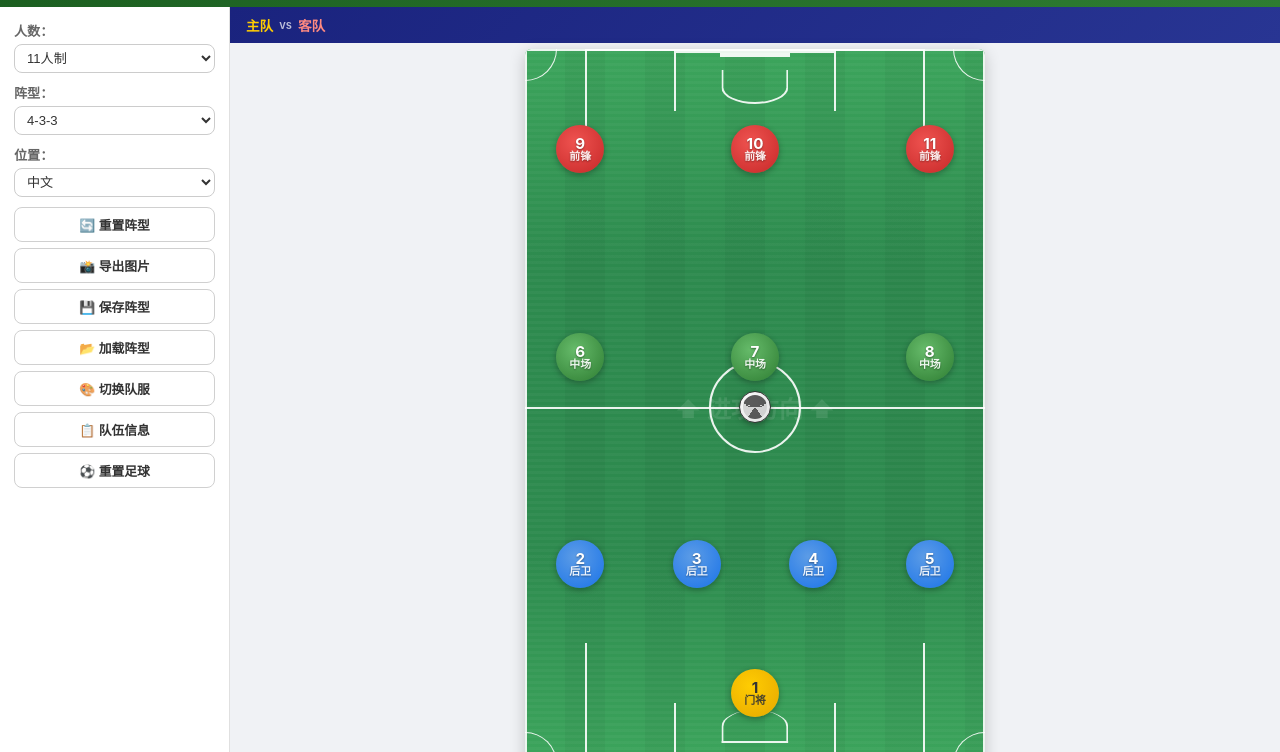
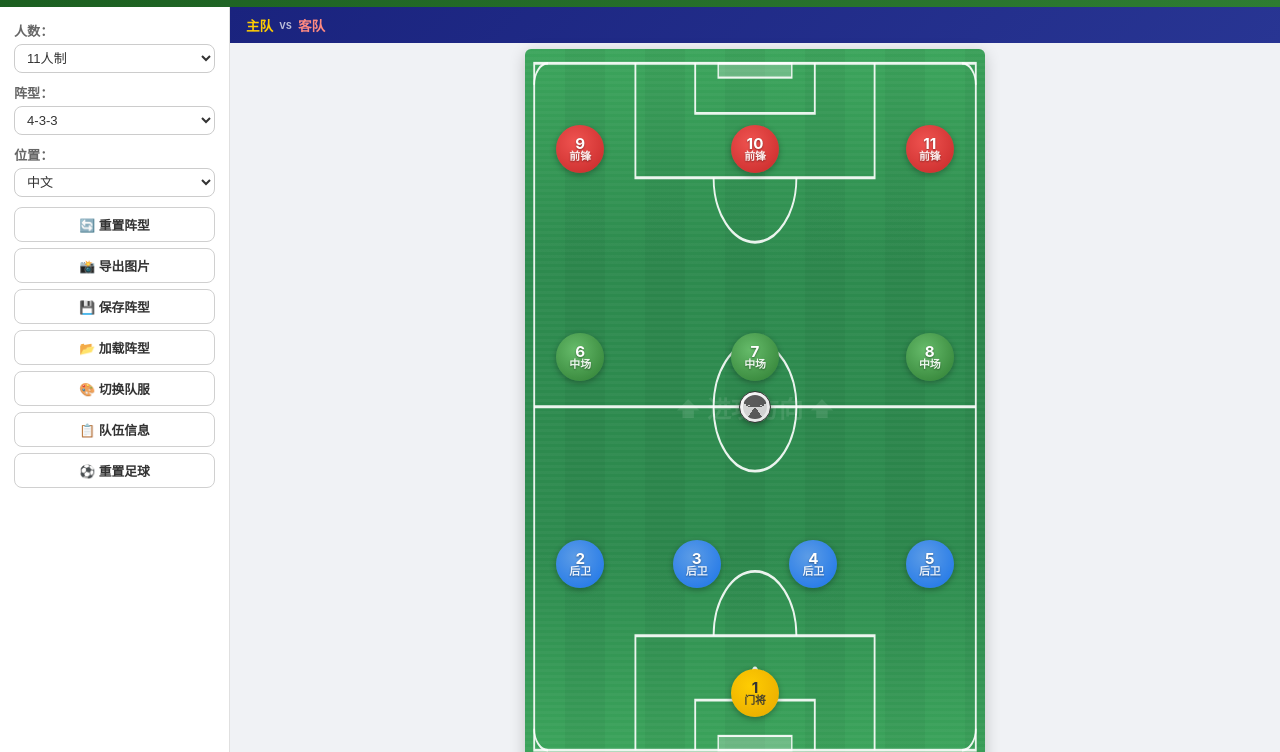
Before and after one commit to ygnehcz/Football-Tactics-Board, a plain HTML site: page index.html in a window 1280 px wide. Shown: the part 48-800 px from the top of the page. Drawn offline with nearby package versions, Linux system fonts and the light colour scheme.

Commit message:
fix: correct pitch line layout

```diff
--- a/index.html
+++ b/index.html
@@ -73,37 +73,45 @@
         <!-- 导出标签（导出时显示） -->
         <div class="export-label" id="exportLabel"></div>
 
-        <!-- 球场标记层 -->
-        <div class="field-markings">
-          <div class="field-outline"></div>
-          <div class="center-line"></div>
-          <div class="center-circle"></div>
-          <div class="center-dot"></div>
+        <!-- SVG 球场标线层 -->
+        <svg class="field-lines" viewBox="0 0 100 100" preserveAspectRatio="none">
+          <!-- 外边线 -->
+          <rect x="2" y="2" width="96" height="96" fill="none" stroke="rgba(255,255,255,0.9)" stroke-width="0.4"/>
+          <!-- 中线 -->
+          <line x1="2" y1="50" x2="98" y2="50" stroke="rgba(255,255,255,0.9)" stroke-width="0.4"/>
+          <!-- 中圈 -->
+          <circle cx="50" cy="50" r="9" fill="none" stroke="rgba(255,255,255,0.9)" stroke-width="0.4"/>
+          <!-- 中点 -->
+          <circle cx="50" cy="50" r="0.8" fill="rgba(255,255,255,0.9)"/>
 
-          <!-- 上半场标线 -->
-          <div class="penalty-area penalty-area-top">
-            <div class="penalty-spot penalty-spot-top"></div>
-            <div class="penalty-arc penalty-arc-top"></div>
-            <div class="goal-area goal-area-top">
-              <div class="goal goal-top"></div>
-            </div>
-          </div>
+          <!-- 上方大禁区 -->
+          <path d="M 24 2 L 24 18 L 76 18 L 76 2" fill="none" stroke="rgba(255,255,255,0.9)" stroke-width="0.4"/>
+          <!-- 上方小禁区 -->
+          <path d="M 37 2 L 37 9 L 63 9 L 63 2" fill="none" stroke="rgba(255,255,255,0.9)" stroke-width="0.4"/>
+          <!-- 上方罚球点 -->
+          <circle cx="50" cy="13" r="0.7" fill="rgba(255,255,255,0.9)"/>
+          <!-- 上方罚球弧 -->
+          <path d="M 41 18 A 9 9 0 0 0 59 18" fill="none" stroke="rgba(255,255,255,0.9)" stroke-width="0.4"/>
+          <!-- 上方球门 -->
+          <rect x="42" y="2" width="16" height="2" fill="rgba(255,255,255,0.25)" stroke="rgba(255,255,255,0.9)" stroke-width="0.3"/>
 
-          <!-- 下半场标线 -->
-          <div class="penalty-area penalty-area-bottom">
-            <div class="penalty-spot penalty-spot-bottom"></div>
-            <div class="penalty-arc penalty-arc-bottom"></div>
-            <div class="goal-area goal-area-bottom">
-              <div class="goal goal-bottom"></div>
-            </div>
-          </div>
+          <!-- 下方大禁区 -->
+          <path d="M 24 98 L 24 82 L 76 82 L 76 98" fill="none" stroke="rgba(255,255,255,0.9)" stroke-width="0.4"/>
+          <!-- 下方小禁区 -->
+          <path d="M 37 98 L 37 91 L 63 91 L 63 98" fill="none" stroke="rgba(255,255,255,0.9)" stroke-width="0.4"/>
+          <!-- 下方罚球点 -->
+          <circle cx="50" cy="87" r="0.7" fill="rgba(255,255,255,0.9)"/>
+          <!-- 下方罚球弧 -->
+          <path d="M 41 82 A 9 9 0 0 1 59 82" fill="none" stroke="rgba(255,255,255,0.9)" stroke-width="0.4"/>
+          <!-- 下方球门 -->
+          <rect x="42" y="96" width="16" height="2" fill="rgba(255,255,255,0.25)" stroke="rgba(255,255,255,0.9)" stroke-width="0.3"/>
 
-          <!-- 角旗弧线 -->
-          <div class="corner-arc corner-tl"></div>
-          <div class="corner-arc corner-tr"></div>
-          <div class="corner-arc corner-bl"></div>
-          <div class="corner-arc corner-br"></div>
-        </div>
+          <!-- 角球弧 -->
+          <path d="M 2 5 A 3 3 0 0 1 5 2" fill="none" stroke="rgba(255,255,255,0.9)" stroke-width="0.35"/>
+          <path d="M 98 5 A 3 3 0 0 0 95 2" fill="none" stroke="rgba(255,255,255,0.9)" stroke-width="0.35"/>
+          <path d="M 2 95 A 3 3 0 0 0 5 98" fill="none" stroke="rgba(255,255,255,0.9)" stroke-width="0.35"/>
+          <path d="M 98 95 A 3 3 0 0 1 95 98" fill="none" stroke="rgba(255,255,255,0.9)" stroke-width="0.35"/>
+        </svg>
 
         <!-- 球员容器 -->
         <div class="players-container" id="playersContainer"></div>
--- a/style.css
+++ b/style.css
@@ -141,87 +141,23 @@ body {
 }
 .export-label.visible { display: block; }
 
-/* ----- field markings ----- */
-.field-markings { position: absolute; inset: 0; pointer-events: none; }
 
-.field-outline { position: absolute; inset: 0; border: 2px solid var(--white-line); }
-
-.center-line { position: absolute; top: 50%; left: 0; right: 0; height: 2px; background: var(--white-line); }
-
-.center-circle {
-  position: absolute; top: 50%; left: 50%;
-  width: 20%; aspect-ratio: 1;
-  border: 2px solid var(--white-line); border-radius: 50%;
-  transform: translate(-50%, -50%);
+/* ----- SVG field lines ----- */
+.field-lines {
+  position: absolute; inset: 0; z-index: 2;
+  width: 100%; height: 100%;
+  pointer-events: none;
 }
-
-.center-dot {
-  position: absolute; top: 50%; left: 50%;
-  width: 6px; height: 6px; background: var(--white-line);
-  border-radius: 50%; transform: translate(-50%, -50%);
-}
-
-/* penalty area */
-.penalty-area {
-  position: absolute; left: 13%; width: 74%; height: 17%;
-  border: 2px solid var(--white-line);
-}
-.penalty-area-top { top: 0; border-bottom: none; }
-.penalty-area-bottom { bottom: 0; border-top: none; }
-
-/* penalty spot */
-.penalty-spot {
-  position: absolute; left: 50%; width: 8px; height: 8px;
-  background: var(--white-line); border-radius: 50%;
-  transform: translate(-50%, -50%);
-}
-.penalty-spot-top { top: 66%; }
-.penalty-spot-bottom { top: 34%; }
-
-/* penalty arc */
-.penalty-arc {
-  position: absolute; left: 50%; width: 20%; aspect-ratio: 2;
-  border: 2px solid var(--white-line);
-  border-radius: 0 0 100% 100%;
-  transform: translate(-50%, 0);
-}
-.penalty-arc-top { top: 16%; border-top: none; }
-.penalty-arc-bottom { bottom: 16%; border-top: none; border-radius: 100% 100% 0 0; }
-
-/* goal area */
-.goal-area {
-  position: absolute; left: 26%; width: 48%; height: 50%;
-  border: 2px solid var(--white-line);
-}
-.goal-area-top { top: 0; border-bottom: none; }
-.goal-area-bottom { bottom: 0; border-top: none; }
-
-.goal {
-  position: absolute; left: 28%; width: 44%; height: 3.5%;
-  background: rgba(255,255,255,0.25); border: 2px solid var(--white-line);
-}
-.goal-top { top: 0; }
-.goal-bottom { bottom: 0; }
-
-/* corner arcs */
-.corner-arc {
-  position: absolute; width: 7%; aspect-ratio: 1;
-  border: 1.5px solid var(--white-line);
-}
-.corner-tl { top: 0; left: 0; border-radius: 0 0 100% 0; border-top: none; border-left: none; }
-.corner-tr { top: 0; right: 0; border-radius: 0 0 0 100%; border-top: none; border-right: none; }
-.corner-bl { bottom: 0; left: 0; border-radius: 0 100% 0 0; border-bottom: none; border-left: none; }
-.corner-br { bottom: 0; right: 0; border-radius: 100% 0 0 0; border-bottom: none; border-right: none; }
 
 /* ----- attack direction ----- */
 .attack-direction {
   position: absolute; top: 50%; left: 50%;
   transform: translate(-50%, -50%); pointer-events: none;
-  opacity: 0.1; font-size: 1.5rem; font-weight: 700; color: #fff; white-space: nowrap;
+  opacity: 0.1; z-index: 3; font-size: 1.5rem; font-weight: 700; color: #fff; white-space: nowrap;
 }
 
 /* ----- players container ----- */
-.players-container { position: absolute; inset: 0; z-index: 10; }
+.players-container { position: absolute; inset: 0; z-index: 5; }
 
 /* ----- player dots ----- */
 .player {
@@ -233,7 +169,7 @@ body {
   text-shadow: 0 1px 2px rgba(0,0,0,0.4);
   box-shadow: 0 2px 6px rgba(0,0,0,0.3);
   transform: translate(-50%, -50%);
-  transition: box-shadow 0.15s; z-index: 20;
+  transition: box-shadow 0.15s; z-index: 50;
   -webkit-tap-highlight-color: transparent;
 }
 .player:active { cursor: grabbing; }
@@ -252,7 +188,7 @@ body {
 /* ----- football (draggable ball) ----- */
 .ball {
   position: absolute; width: 28px; height: 28px;
-  z-index: 25; cursor: grab; transform: translate(-50%, -50%);
+  z-index: 4; cursor: grab; transform: translate(-50%, -50%);
   background: radial-gradient(circle at 35% 35%, #fff, #e0e0e0);
   border-radius: 50%; border: 1.5px solid #333;
   box-shadow: 0 2px 6px rgba(0,0,0,0.35);
```
